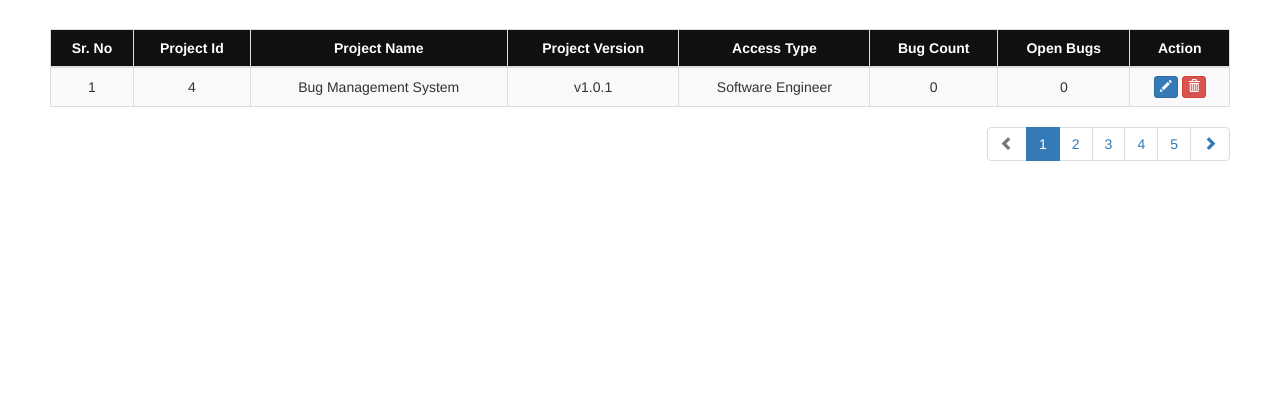
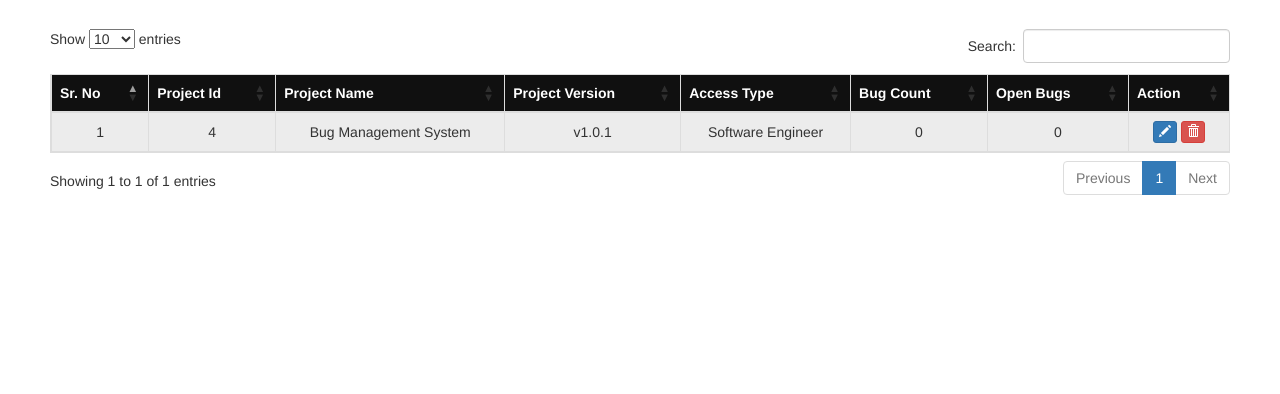
Before and after one commit to sachind-cuelogic/BugManagementSystem, a Django app: page /product_list/ in a window 1280 px wide. Shown: the part 51-445 px from the top of the page. Run offline with Django 3.2, Linux system fonts and the light colour scheme; a user stored in the database is signed in; data comes from the database, SQL or seed files in the repository; data that the repository does not hold is empty; some libraries are stand-ins or nearby versions.

Commit message:
project list table sortable and searching

```diff
--- a/bms/bms_app/static/bms_app/js/prod_list.js
+++ b/bms/bms_app/static/bms_app/js/prod_list.js
@@ -19,3 +19,7 @@ $(document).ready(function() {
     $("[data-toggle=tooltip]").tooltip();
 
 });
+
+$(document).ready(function() {
+    $('#mytable').DataTable();
+} );
--- a/bms/templates/registration/product_list.html
+++ b/bms/templates/registration/product_list.html
@@ -12,6 +12,8 @@
     <link rel="stylesheet" type="text/css" href="{% static 'bms_app/bootstrap/css/bootstrap-imageupload.min.css' %}">
     <link rel="stylesheet" type="text/css" href="{% static 'bms_app/bootstrap/css/bootstrap-imageupload.css' %}">
     <link rel="stylesheet" type="text/css" href="https://maxcdn.bootstrapcdn.com/font-awesome/4.3.0/css/font-awesome.min.css">
+    <link rel="stylesheet" type="text/css" href="https://cdn.datatables.net/1.10.15/css/dataTables.bootstrap.min.css">
+
 </head>
 
 <body>
@@ -200,15 +202,7 @@
                             </div>
                             {% if user_list %}
                             <div class="clearfix"></div>
-                            <ul class="pagination pull-right">
-                                <li class="disabled"><a href="#"><span class="glyphicon glyphicon-chevron-left"></span></a></li>
-                                <li class="active"><a href="#">1</a></li>
-                                <li><a href="#">2</a></li>
-                                <li><a href="#">3</a></li>
-                                <li><a href="#">4</a></li>
-                                <li><a href="#">5</a></li>
-                                <li><a href="#"><span class="glyphicon glyphicon-chevron-right"></span></a></li>
-                            </ul>
+
                             {% endif %}
                         </div>
                     </div>
@@ -228,4 +222,8 @@
 <script type="text/javascript" src="{% static 'bms_app/js/create_prod.js' %}"></script>
 <script type="text/javascript" src="{% static 'bms_app/js/prod_list.js' %}"></script>
 
+<script src="https://cdn.datatables.net/1.10.15/js/jquery.dataTables.min.js"></script>
+
+<script src="https://cdn.datatables.net/1.10.15/js/dataTables.bootstrap.min.js"></script>
+
 </html>
```
